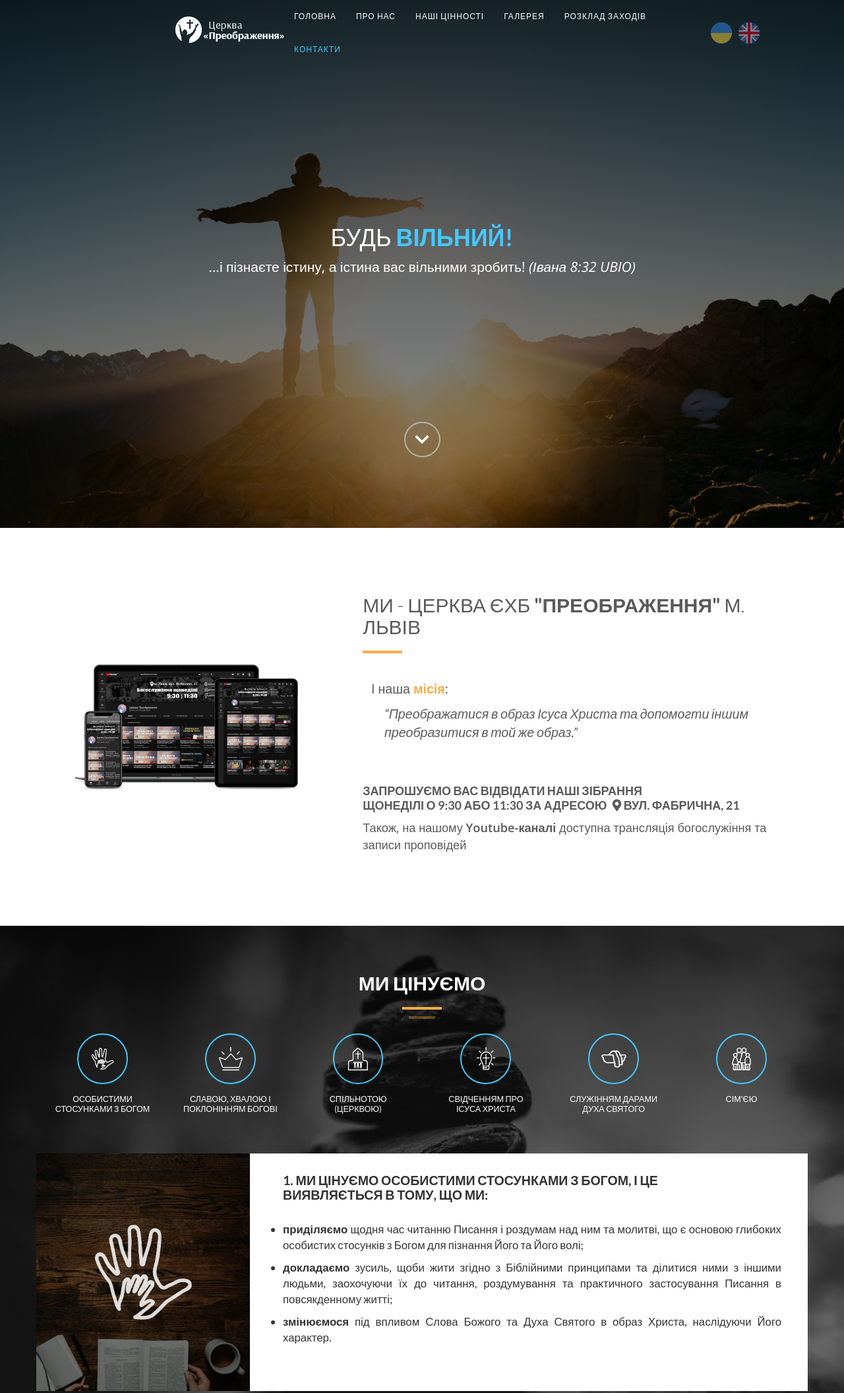
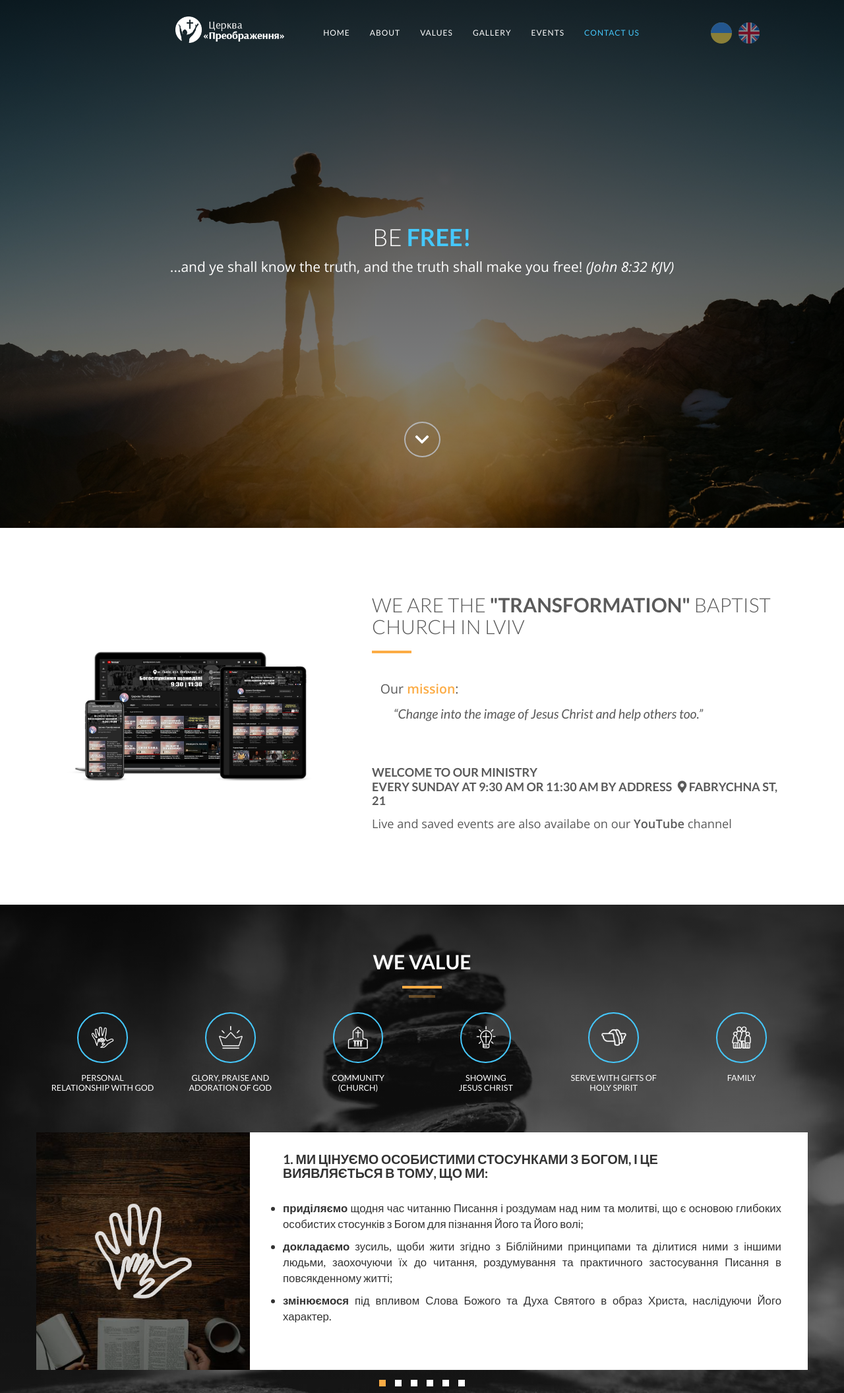
Before and after one commit to ikanator/germon-landing, a website with bundled scripts: page en/index.html in a window 1280 px wide. Shown: the top 2111 px of the page at 66% size. Built offline with nearby package versions, Linux system fonts and the light colour scheme; a script that the page names is missing.

Commit message:
translate html pieces into english

```diff
--- a/en/index.html
+++ b/en/index.html
@@ -123,16 +123,16 @@
             id="bs-example-navbar-collapse-1"
           >
             <ul class="nav navbar-nav navbar-right">
-              <li><a href="#tf-home" class="page-scroll">Головна</a></li>
-              <li><a href="#tf-about" class="page-scroll">Про нас</a></li>
+              <li><a href="#tf-home" class="page-scroll">Home</a></li>
+              <li><a href="#tf-about" class="page-scroll">About</a></li>
               <li>
-                <a href="#tf-values" class="page-scroll">Наші цінності</a>
+                <a href="#tf-values" class="page-scroll">Values</a>
               </li>
-              <li><a href="#tf-gallery" class="page-scroll">Галерея</a></li>
+              <li><a href="#tf-gallery" class="page-scroll">Gallery</a></li>
               <li>
-                <a href="#tf-events" class="page-scroll">Розклад заходів</a>
+                <a href="#tf-events" class="page-scroll">Events</a>
               </li>
-              <li><a href="#tf-contact" class="page-scroll">Контакти</a></li>
+              <li><a href="#tf-contact" class="page-scroll">Contact Us</a></li>
             </ul>
           </div>
 
@@ -173,10 +173,10 @@
       <section id="tf-home" class="text-center screen-height">
         <div class="overlay">
           <div class="main-page-content" data-aos="zoom-in">
-            <h1>Будь <span class="color">вільний!</span></h1>
+            <h1>be <span class="color">free!</span></h1>
             <p class="lead">
-              ...і пізнаєте істину, а істина вас вільними зробить!
-              <span class="lead-2">(Івана 8:32 UBIO)</span>
+              ...and ye shall know the truth, and the truth shall make you free!
+              <span class="lead-2">(John 8:32 KJV)</span>
             </p>
           </div>
           <a href="#tf-about" class="fa fa-chevron-down page-scroll"></a>
@@ -196,38 +196,40 @@
           </div>
           <div class="about-text" data-aos="fade-left" data-aos-duration="1000">
             <div class="section-title">
-              <h2>Ми - церква ЄХБ <strong>"Преображення"</strong> м. Львів</h2>
+              <h2>
+                We are the <strong>"Transformation"</strong> baptist church in
+                Lviv
+              </h2>
               <hr />
               <!-- <div class="clearfix"></div> -->
             </div>
             <div class="goal-content">
               <p class="goal-text-intro">
-                І наша <strong class="color">місія</strong>:
+                Our <strong class="color">mission</strong>:
               </p>
               <div class="goal-text-block">
                 <q class="goal-text"
-                  >Преображатися в образ Ісуса Христа та допомогти іншим
-                  преобразитися в той же образ.</q
+                  >Change into the image of Jesus Christ and help others too.</q
                 >
               </div>
             </div>
             <div class="cermonies-text">
               <h4>
-                Запрошуємо вас відвідати наші зібрання <br />щонеділі о 9:30 або
-                11:30 за адресою
+                Welcome to our ministry <br />every Sunday at 9:30 AM or 11:30
+                AM by address
                 <a class="map-link page-scroll" href="#tf-map-section"
-                  ><i class="fas fa-map-marker-alt"></i> вул. Фабрична, 21</a
+                  ><i class="fas fa-map-marker-alt"></i> Fabrychna St, 21</a
                 >
               </h4>
               <p>
-                Також, на нашому
+                Live and saved events are also availabe on our
                 <a
                   target="_blank"
                   class="youtube-link"
                   href="https://www.youtube.com/c/germonlviv"
-                  >Youtube-каналі</a
+                  >YouTube</a
                 >
-                доступна трансляція богослужіння та записи проповідей
+                channel
               </p>
             </div>
           </div>
@@ -240,7 +242,7 @@
         <div class="overlay">
           <div class="container">
             <div class="section-title center">
-              <h2><strong>Ми цінуємо</strong></h2>
+              <h2><strong>We value</strong></h2>
               <div class="line">
                 <hr />
               </div>
@@ -261,8 +263,8 @@
                   />
                 </div>
                 <h5>
-                  Особистими<br />
-                  стосунками з Богом
+                  Personal<br />
+                  relationship with God
                 </h5>
               </div>
 
@@ -280,8 +282,8 @@
                   />
                 </div>
                 <h5>
-                  Славою, хвалою і<br />
-                  поклонінням Богові
+                  Glory, praise and<br />
+                  adoration of God
                 </h5>
               </div>
 
@@ -299,8 +301,8 @@
                   />
                 </div>
                 <h5>
-                  Спільнотою<br />
-                  (Церквою)
+                  Community<br />
+                  (Church)
                 </h5>
               </div>
 
@@ -318,8 +320,8 @@
                   />
                 </div>
                 <h5>
-                  Свідченням про<br />
-                  Ісуса Христа
+                  Showing<br />
+                  Jesus Christ
                 </h5>
               </div>
 
@@ -337,8 +339,8 @@
                   />
                 </div>
                 <h5>
-                  Служінням дарами<br />
-                  Духа Святого
+                  Serve with gifts of<br />
+                  Holy Spirit
                 </h5>
               </div>
 
@@ -355,7 +357,7 @@
                     alt="family"
                   />
                 </div>
-                <h5>Сім'єю</h5>
+                <h5>Family</h5>
               </div>
             </div>
             <div class="row values-carousel-container">
@@ -580,7 +582,7 @@
         <div>
           <!-- Container -->
           <div class="section-title text-center center">
-            <h2><strong>Галерея</strong></h2>
+            <h2><strong>Gallery</strong></h2>
             <div class="line">
               <hr />
             </div>
@@ -877,7 +879,7 @@
         <div class="container">
           <div class="text-center">
             <div class="section-title center">
-              <h2><strong>Контакти</strong></h2>
+              <h2><strong>Contact Us</strong></h2>
               <div class="line">
                 <hr />
               </div>
@@ -891,7 +893,7 @@
                     <div class="contact-icon">
                       <i class="fas fa-map-marker-alt"></i>
                     </div>
-                    79041, м. Львів, вул. Фабрична, 21
+                    79041, Lviv, Fabrychna St., 21
                   </li>
                   <li class="contact-item">
                     <div class="contact-icon">
@@ -907,9 +909,8 @@
                   </li>
                 </ul>
                 <p class="contact-text">
-                  Щоб дізнатися більше про майбутні заходи та побачити новини з
-                  життя церкви, підписуйтеся на наші сторінки в соціальних
-                  мережах:
+                  Follow us to be notified of all events and the life of our
+                  church:
                 </p>
                 <ul class="social-links">
                   <li class="instagram">
@@ -937,16 +938,16 @@
               </div>
             </div>
             <div class="col-sm-6 contact-form-section">
-              <h4 class="contact-form-title">Напишіть нам</h4>
+              <h4 class="contact-form-title">Write us</h4>
               <div class="footer-content">
                 <form role="form" id="footer-form">
                   <div class="form-group has-feedback">
-                    <label class="sr-only" for="name2">Ім'я</label>
+                    <label class="sr-only" for="name2">Name</label>
                     <input
                       type="text"
                       class="form-control"
                       id="name2"
-                      placeholder="Ім'я"
+                      placeholder="Name"
                       name="name2"
                       required
                       autocomplete="none"
@@ -966,22 +967,18 @@
                     <i class="fa fa-envelope form-control-feedback"></i>
                   </div>
                   <div class="form-group has-feedback">
-                    <label class="sr-only" for="message2">Повідомлення</label>
+                    <label class="sr-only" for="message2">Message</label>
                     <textarea
                       class="form-control"
                       rows="8"
                       id="message2"
-                      placeholder="Повідомлення"
+                      placeholder="Message"
                       name="message2"
                       required
                     ></textarea>
                     <i class="fa fa-pencil-alt form-control-feedback"></i>
                   </div>
-                  <input
-                    type="submit"
-                    value="Надіслати"
-                    class="btn btn-default"
-                  />
+                  <input type="submit" value="Send" class="btn btn-default" />
                 </form>
               </div>
             </div>
@@ -1004,7 +1001,7 @@
         <footer id="footer">
           <div class="footer-items">
             <div class="footer-left">
-              <p>&#169; 2021 | Церква ЄХБ «Преображення»</p>
+              <p>&#169; 2021 | The «Transformation» church</p>
             </div>
             <div class="footer-right">
               <ul class="footer-social">
```
